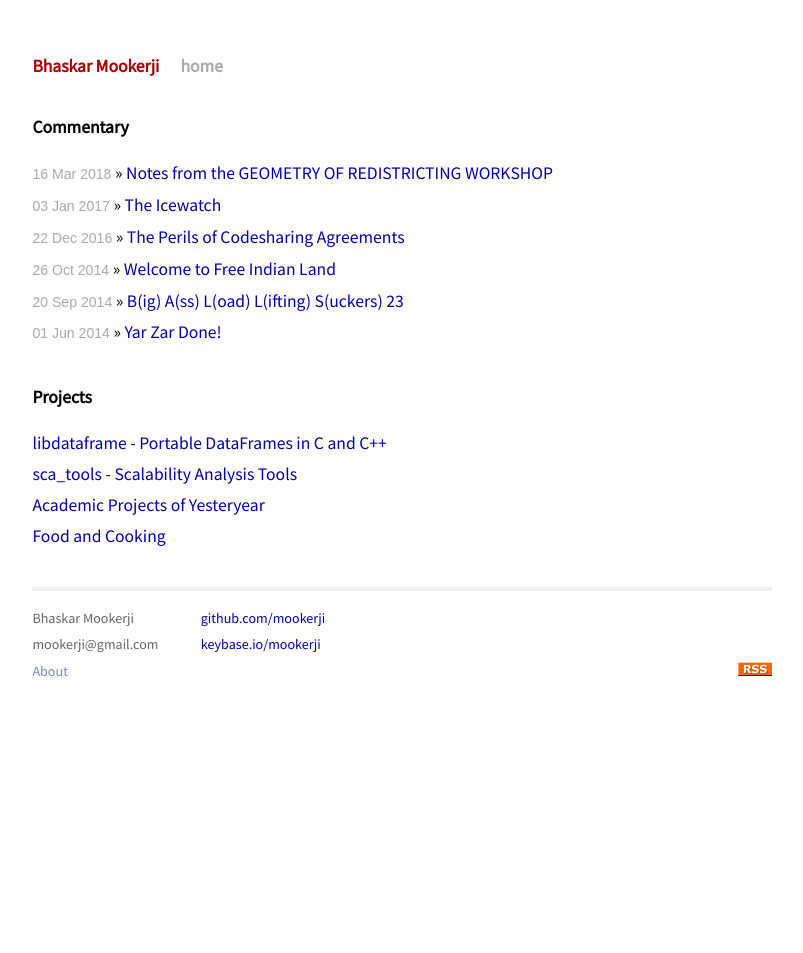
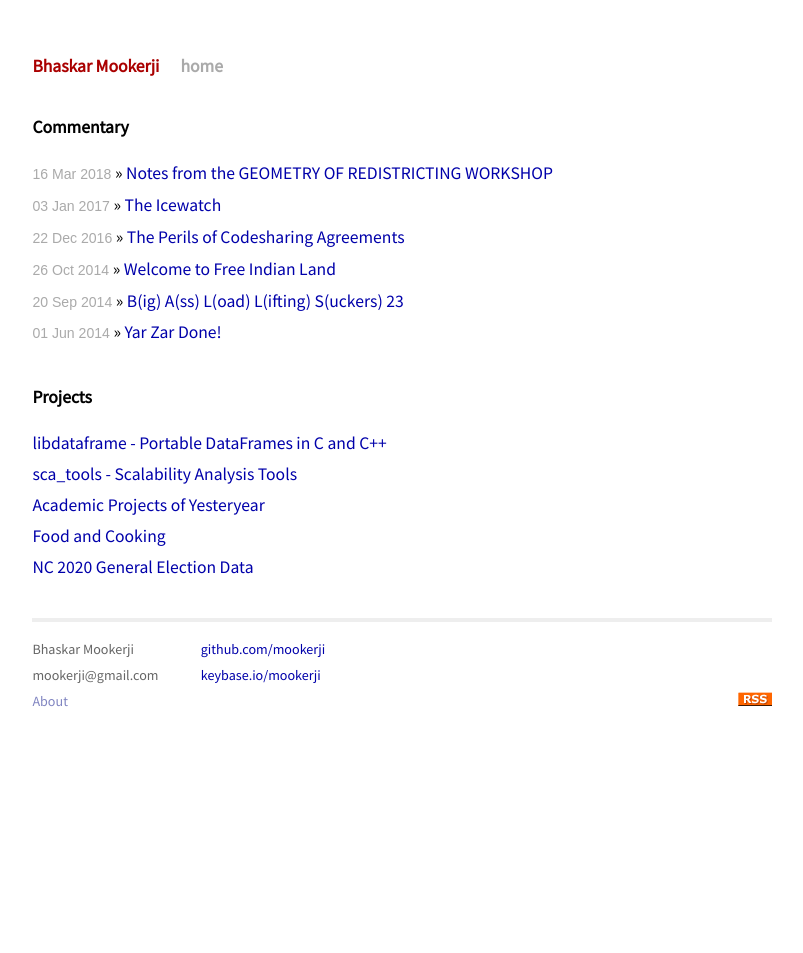
Before and after one commit to mookerji/mookerji.github.io, a Jekyll site: the page built from index.md, in a window 1280 px wide. Shown: the whole page, without its empty margins (238-1041 px from the left). Built offline with Jekyll 4.4.1, drawn with Linux system fonts in a browser that asks for light colours.

Commit message:
Link update

```diff
--- a/index.md
+++ b/index.md
@@ -21,5 +21,6 @@ author: Bhaskar Mookerji
         {% endif %}
         {% endfor %}
         <li><a href="https://mookerzhou.github.io/cooking_journal/">Food and Cooking</a></li>
+        <li><a href="https://mookerji.github.io/nc-2020-dat/">NC 2020 General Election Data</a></li>
     </ul>
 </div>
```
